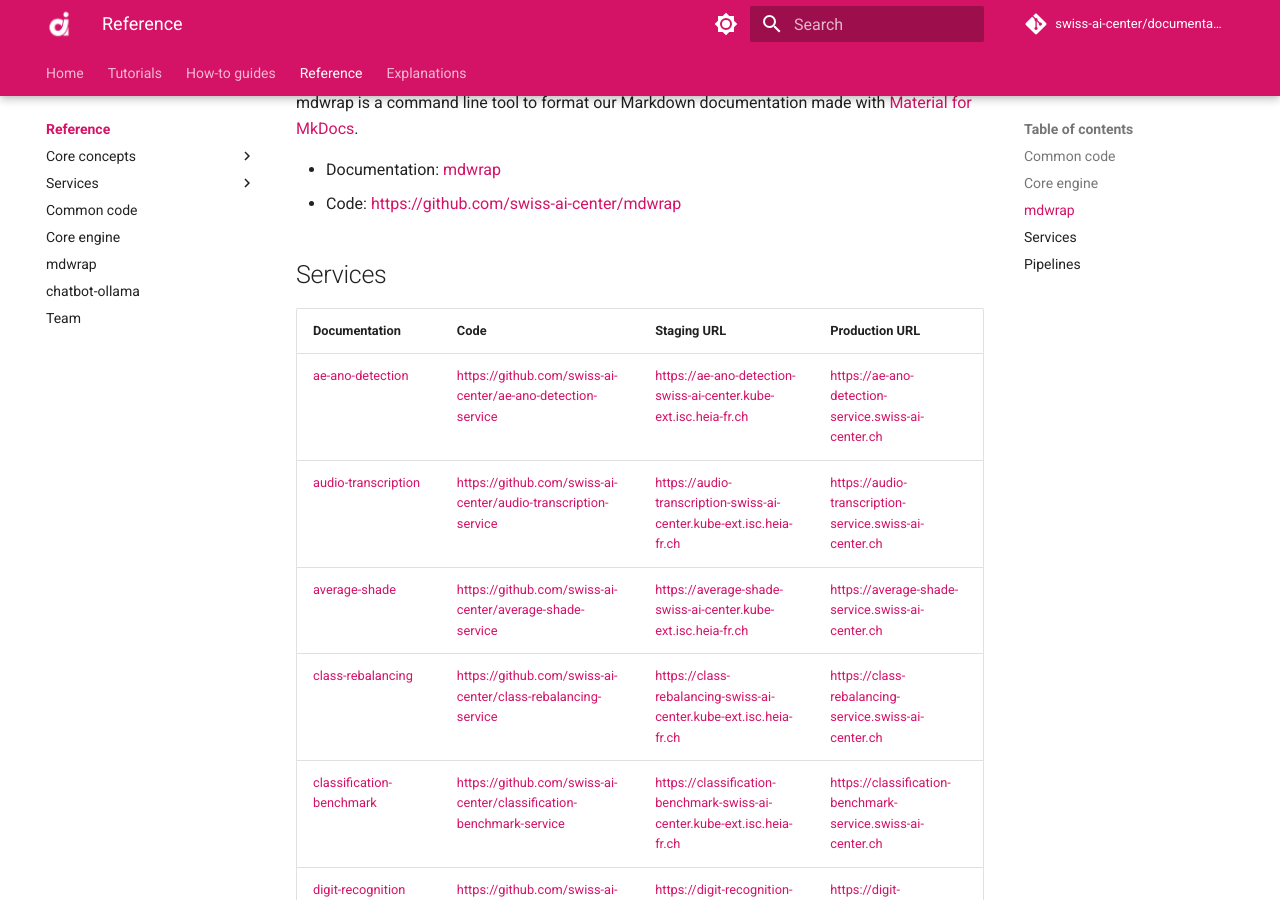
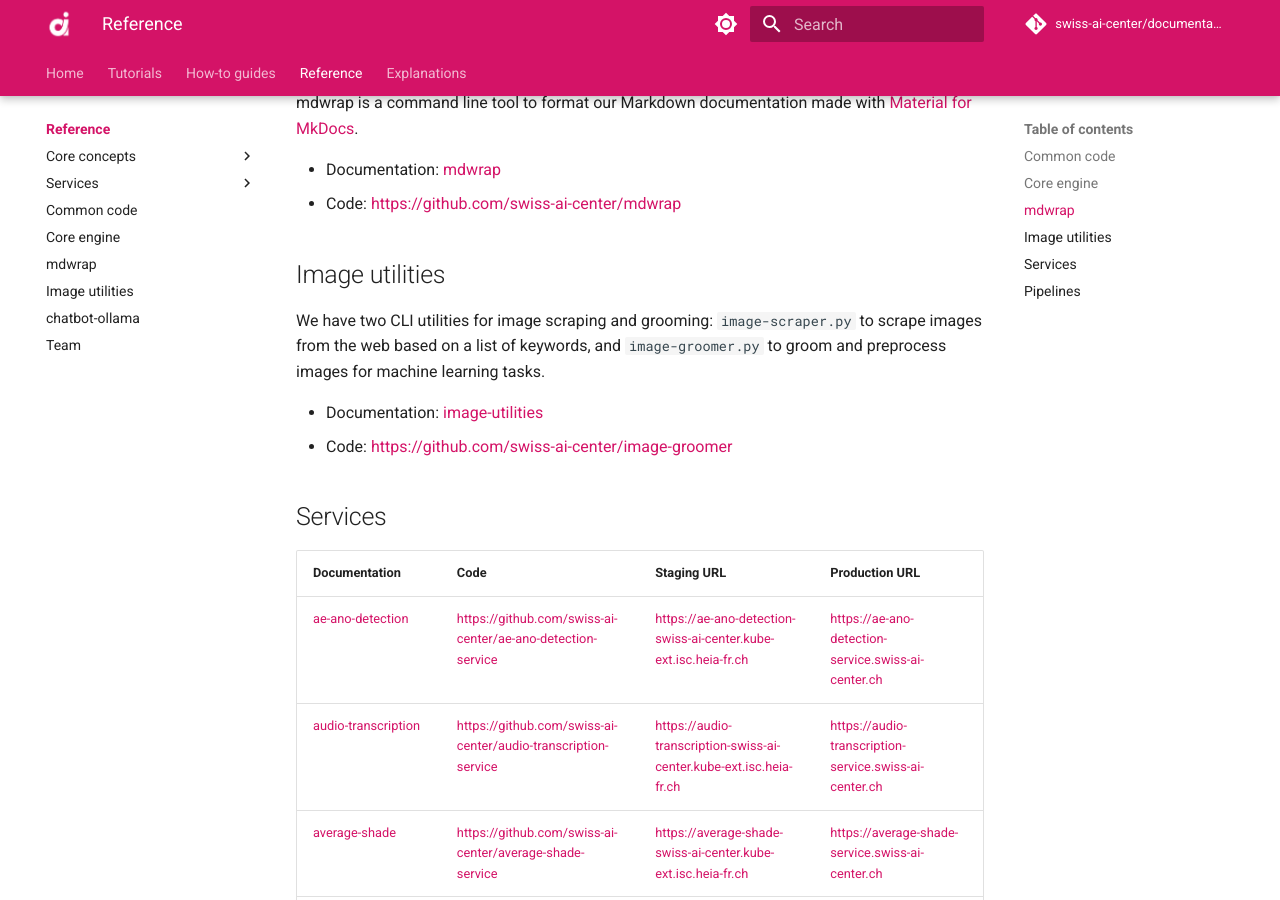
Before and after one commit to swiss-ai-center/documentation, an MkDocs documentation site: the page built from docs/reference/index.md, in a window 1280 px wide and 900 px high, scrolled down 772 px. Built offline with MkDocs 1.6.1 and Material for MkDocs 9.7.7, drawn with Linux system fonts in a browser that asks for light colours; comment, search, counter and statistics services are not loaded; part of the change alters nothing that is shown; some of the changed text lies outside the part shown.

Commit message:
Added documentation for image utilities available in the image-groomer repo (#134)

````diff
--- /dev/null
+++ b/docs/reference/image-utilities.md
@@ -0,0 +1,117 @@
+# Image utilities
+
+We have two CLI utilities for image scraping and grooming:
+
+- `image-scraper.py`: Scrape images from the web based on a list of keywords.
+- `image-groomer.py`: Groom and preprocess images for machine learning tasks.
+
+## Project information
+
+- [:material-account-group: Main author - HEIA-FR](https://www.hes-so.ch/swiss-ai-center/equipe)
+- [:material-git: Code](https://github.com/swiss-ai-center/image-groomer)
+
+## Description
+
+This package provides utilities for image scraping and grooming. It is designed
+to prepare datasets for machine learning tasks such as image classification,
+object detection, and image generation.
+
+The `image-scraper.py` script allows users to scrape images from the web based
+on a list of keywords, while the `image-groomer.py` script provides
+functionalities for grooming and preprocessing images, including resizing,
+cropping, and format conversion.
+
+### Image Scraper
+
+This script is an image bulk downloader. It downloads large numbers of images
+from urls obtained with a search engine (in this case Bing Image Search) based
+on a search keyword or a list of keywords. This script automates the process of
+downloading and organizing large sets of images for composing datasets, with
+deduplication and multi-threading support.
+
+Features:
+
+- Bulk image downloading from Bing Image Search.
+- Supports adult content filtering, applied per default, use `--no-adult-filter`
+  to remove.
+- Can apply Bing search filters (e.g., image size).
+- Handles corrupted images and duplicate downloads.
+- Can process multiple keywords from a file, saving each set in a separate
+  subdirectory.
+- gif files are blocked by default, use `--allow-gif` to allow them.
+- Multi-threaded downloading for speed.
+
+Example usage:
+
+`python image-scraper.py -v -s "cat" --limit 100 -o data_raw/cat --allow-gif`
+
+### Image Groomer
+
+Simple utility to groom large set of images. While not limited to, the tools
+available in the groomer are targeting the preparation of training and
+evaluation sets in the context of classification tasks. It can provide simple
+statistics on a set of images, detect strict or perceptual duplicates, perform
+resizing and stratification into subsets (train, validation, test).
+
+The set of images to process is defined either in one or more paths or in one or
+more files. In "stat" mode, it just computes some stats on the images. In
+"label" mode, it launches a simple labeling tool that will let the user inspect
+the images and move them according to the class labels defined in the label
+dictionary passed as argument.
+
+The application hosts several modes:
+
+- **stat**: Compute statistics on a set of images. Examples:
+  `python3 image-groomer.py -v -m stat ~/my_dir/raw_data/*`
+
+- **detect_same**: Detect identical images, optionnaly remove them with the flag
+  `-rs`, or visualize duplicates with the flag `-i`. Example:
+  `python3 image-groomer.py -r -m detect_same my_dir/my_category > tmp.txt`.
+
+- **detect_similar**: Same as previous mode but detect similar images (resized,
+  partial blurring etc) with perceptual hashing.
+
+- **label**: Launch a simple TkInter labeller allowing to quickly label images
+  in the categories defined above. Example:
+  `python3 image-groomer.py -v -m label ~/my_dir/raw_data/tmp`
+
+- **make_uniform**: Make the images uniform by converting all files to RGB, jpg
+  compression, and optionally to a same size along width, height or both. It also
+  includes different options for renaming the files in a consistent way.
+
+- **make_sets**: Take a source directory containing categories of images and
+  split it into train, validation and test sets. The split preserves the class
+  balance. Default split sizes are, respectively, 80%, 10% and 10%. Example source
+  directory:
+
+  ```text
+  unsplit_data_dir
+  ├───category_a
+  │   └───...
+  ├───category_b
+  │   └───...
+  └───category_c
+      └───...
+      ...
+  ```
+
+  Result after data sets creation:
+
+  ```text
+  split_data_dir
+  ├───test
+  │   ├───category_a
+  │   ├───category_b
+  │   └───category_c
+  |   ...
+  ├───train
+  │   ├───category_a
+  │   ├───category_b
+  │   └───category_c
+  |   ...
+  └───validate
+  │   ├───category_a
+  │   ├───category_b
+  │   └───category_c
+  |   ...
+  ```
--- a/docs/reference/index.md
+++ b/docs/reference/index.md
@@ -30,6 +30,15 @@ mdwrap is a command line tool to format our Markdown documentation made with
 
 - Documentation: [mdwrap](./mdwrap.md)
 - Code: <https://github.com/swiss-ai-center/mdwrap>
+
+## Image utilities
+
+We have two CLI utilities for image scraping and grooming: `image-scraper.py` to
+scrape images from the web based on a list of keywords, and `image-groomer.py`
+to groom and preprocess images for machine learning tasks.
+
+- Documentation: [image-utilities](./image-utilities.md)
+- Code: <https://github.com/swiss-ai-center/image-groomer>
 
 ## Services
 
--- a/mkdocs.yml
+++ b/mkdocs.yml
@@ -5,7 +5,7 @@ site_author: Swiss AI Center contributors
 site_url: https://docs.swiss-ai-center.ch
 site_description: >-
   Documentation website for the Swiss AI Center project.
-copyright: Copyright &copy; 2022 - 2024 Swiss AI Center
+copyright: Copyright &copy; 2022 - 2025 Swiss AI Center
 nav:
   - Home:
       - index.md
@@ -80,6 +80,7 @@ nav:
       - Common code: reference/common-code.md
       - Core engine: reference/core-engine.md
       - mdwrap: reference/mdwrap.md
+      - Image utilities: reference/image-utilities.md
       - chatbot-ollama: reference/chatbot-ollama.md
       - Team: reference/team.md
   - Explanations:
````
